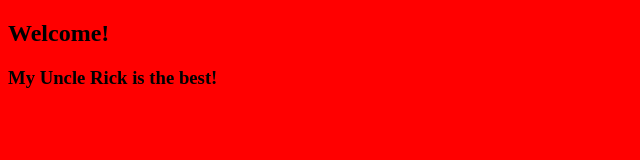
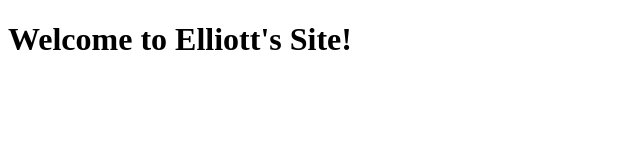
Before and after one commit to elliott-stl/my-first-web-app, a website: page public/index.html in a window 1280 px wide. Shown: the whole page, without its empty margins (0-640 px from the left). Drawn offline with Linux system fonts and the light colour scheme.

Commit message:
re-wording

```diff
--- a/public/index.html
+++ b/public/index.html
@@ -4,15 +4,8 @@
     <meta charset="utf-8">
     <meta name="viewport" content="width=device-width, initial-scale=1">
     <title>Welcome Elliott's Site</title>
-    <style media="screen">
-      body { background: red}
-    </style>
   </head>
   <body>
-    <h2>Welcome!</h2>
-    <h3>My Uncle Rick is the best!</h3>
-    <script>
-        console.log('Hi World!');
-    </script>
+    <h1>Welcome to Elliott's Site!</h1>
   </body>
 </html>
```
